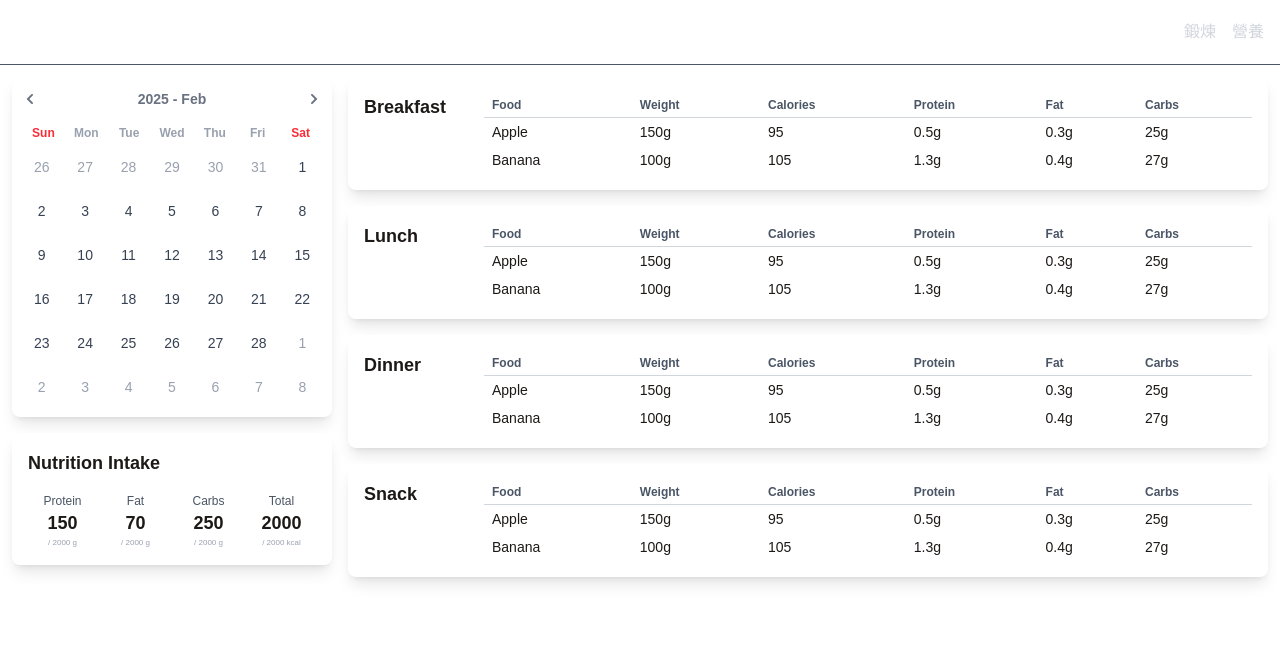
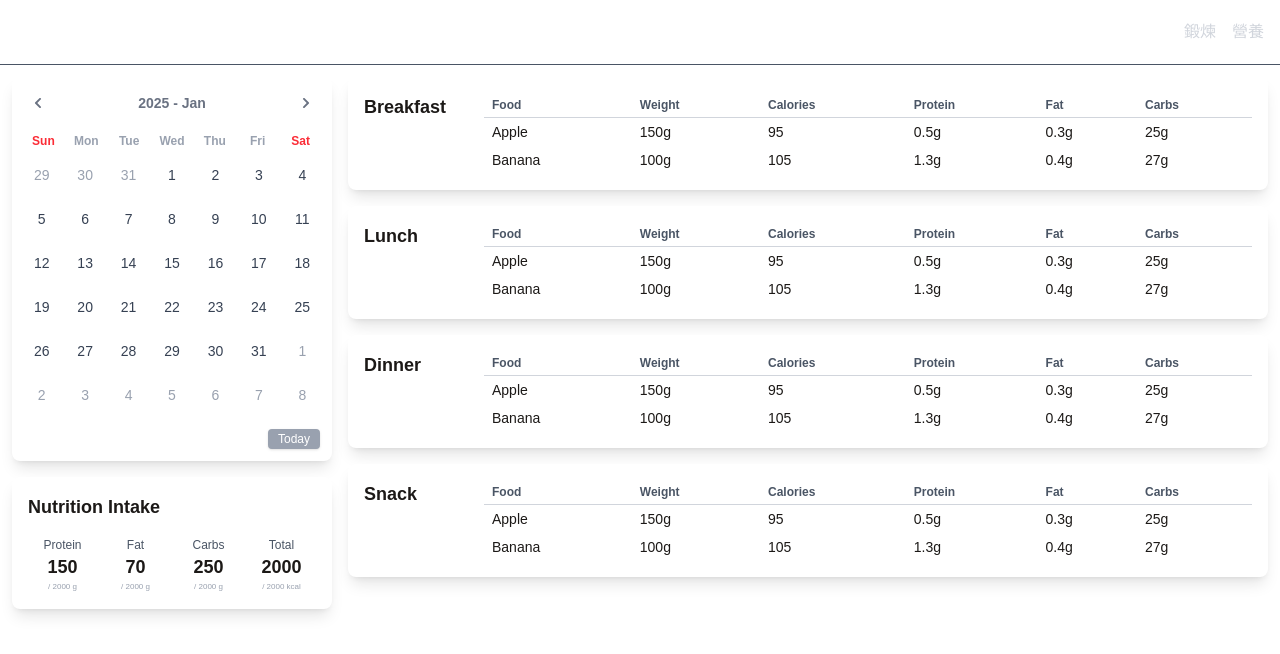
Before and after one commit to Ponywen0819/sport-app, a Next.js app: page /nutrition in a window 1280 px wide. Both pictures are taken after a click on the button 30 px from the left and 99 px from the top of the page. Shown: the top 654 px of the page. Built offline with nearby package versions, Linux system fonts and the light colour scheme.

Commit message:
Update calendar function

```diff
--- a/src/components/date-selector.tsx
+++ b/src/components/date-selector.tsx
@@ -1,12 +1,23 @@
 "use client"
 
 import { getCurrentDate, getDaysInMonth, getFirstDayOfMonth, getMonthAbbreviation } from "@/utils/time";
-import { createContext, useContext, useMemo } from "react";
+import { createContext, useContext, useMemo, useState } from "react";
 import { FaChevronLeft, FaChevronRight } from "react-icons/fa";
+import { IconButton } from "./icon-botton";
 
 
+type CalenderDate = {
+  year: number,
+  month: number,
+  day: number
+}
+
 type DateSelectorContext = {
-  currentDate: Date
+  selectedDate: CalenderDate
+  displayYear: number
+  displayMonth: number
+
+  onSelectDate: (date: CalenderDate) => void
 }
 
 const context = createContext<DateSelectorContext | null>(null);
@@ -22,22 +33,63 @@ const useDateSelectorContext = () => {
 
 
 export const DateSelector = () => {
-  const defaultDate = getCurrentDate()
+  const defaultSelectedDate = useMemo(() => getCurrentCalenderDate(), [])
+
+  const [selectedDate, setSelectedDate] = useState(defaultSelectedDate)
+  const [displayYear, setDisplayYear] = useState(defaultSelectedDate.year)
+  const [displayMonth, setDisplayMonth] = useState(defaultSelectedDate.month)
+
+  const handleSwitchToNextMonth = () => {
+    const [nextYear, nextMonth] = getNextYearAndMonth(displayYear, displayMonth)
+
+    setDisplayYear(nextYear)
+    setDisplayMonth(nextMonth)
+  }
+
+  const handleSwitchToPreviousMonth = () => {
+    const [previousYear, previousMonth] = getPreviousYearAndMonth(displayYear, displayMonth)
+
+    setDisplayYear(previousYear)
+    setDisplayMonth(previousMonth)
+  }
+
+  const handleBackToToday = () => {
+    const currentDate = getCurrentDate()
+
+    setDisplayYear(currentDate.getFullYear())
+    setDisplayMonth(currentDate.getMonth())
+  }
+
+  const handleSelectDate = (date: CalenderDate) => {
+    const { year, month } = date
+
+    setDisplayYear(year)
+    setDisplayMonth(month)
+
+    setSelectedDate(() => ({ ...date }))
+  }
 
   const value = useMemo<DateSelectorContext>(() => ({
-    currentDate: defaultDate
-  }), [])
+    selectedDate: selectedDate,
+    displayYear: displayYear,
+    displayMonth: displayMonth,
+    onSelectDate: handleSelectDate
+  }), [selectedDate, displayYear, displayMonth])
 
   return (
     <context.Provider value={value}>
       <div className="bg-white shadow-lg rounded-lg p-3  w-xs mx-auto text-stone-900">
-        <MonthNavigator />
+        <MonthNavigator onNextMonth={handleSwitchToNextMonth} onPrevMonth={handleSwitchToPreviousMonth} />
         <WeekdayHeader />
         <Calendar />
+        <div className="flex justify-end mt-4">
+          <BackToTodayBotton onClick={handleBackToToday} />
+        </div>
       </div>
     </context.Provider>
   );
 };
+
 
 type MonthNavigatorProps = {
   monthDisplay?: string;
@@ -46,31 +98,19 @@ type MonthNavigatorProps = {
 };
 
 export const MonthNavigator = (props: MonthNavigatorProps) => {
-  // const { monthDisplay = "2023 - Oct", onPrevMonth, onNextMonth } = props;
-  const { currentDate } = useDateSelectorContext()
+  const { onPrevMonth, onNextMonth } = props;
+  const { displayYear, displayMonth } = useDateSelectorContext()
 
-  const year = currentDate.getFullYear()
-  const month = currentDate.getMonth()
+  const monthAbbrev = getMonthAbbreviation(displayMonth)
 
-  const monthAbbrev = getMonthAbbreviation(month)
-
-  const monthDisplay = `${year} - ${monthAbbrev}`
+  const monthDisplay = `${displayYear} - ${monthAbbrev}`
 
   return (
     <div className="flex justify-between items-center mb-4 font-bold">
-      <button
-        // onClick={onPrevMonth}
-        className="  text-gray-500 hover:text-gray-700"
-      >
-        <FaChevronLeft size={12} />
-      </button>
+      <IconButton icon={FaChevronLeft} onClick={onPrevMonth} size={12} aria-label="previous month" />
       <button className="text-sm text-gray-500">{monthDisplay}</button>
-      <button
-        // onClick={onNextMonth}
-        className="text-gray-500 hover:text-gray-700"
-      >
-        <FaChevronRight size={12} />
-      </button>
+      <IconButton icon={FaChevronRight} onClick={onNextMonth} size={12} aria-label="next month" />
+
     </div>
   );
 };
@@ -104,95 +144,116 @@ const WeekdayName = (props: WeekdayNameProps) => {
 };
 
 const Calendar = () => {
-  const { currentDate } = useDateSelectorContext()
-  const offset = getFirstDayByDate(currentDate)
+  const { displayYear, displayMonth } = useDateSelectorContext()
+  const offset = getFirstDayOfMonth(displayYear, displayMonth)
 
-  const year = currentDate.getFullYear()
-  const month = currentDate.getMonth()
+  const currentDays = getDaysInMonth(displayYear, displayMonth)
 
-  const currentDays = getDaysInMonthByDate(currentDate)
-
-  const previousDays = getPreviousMonthDays(currentDate)
   const nextMonthDays = 42 - (currentDays + offset)
 
-  // 生成上個月的日期
-  const previousMonthDates = Array.from({ length: offset }, (_, i) => ({
-    year: month === 0 ? year - 1 : year,
-    month: month === 0 ? 11 : month - 1,
-    day: previousDays - offset + i + 1,
-    isCurrentMonth: false
+  const [previousYaer, previousMonth] = getPreviousYearAndMonth(displayYear, displayMonth)
+  const [nextYear, nextMonth] = getNextYearAndMonth(displayYear, displayMonth)
+
+  const previousDays = getDaysInMonth(previousYaer, previousMonth)
+
+
+  const previousMonthDates: DateButtonProps[] = Array.from({ length: offset }, (_, i) => ({
+    year: previousYaer,
+    month: previousMonth,
+    day: previousDays - offset + i + 1
   }))
 
-  // 生成當前月的日期
-  const currentMonthDates = Array.from({ length: currentDays }, (_, i) => ({
-    year,
-    month,
-    day: i + 1,
-    isCurrentMonth: true
+  const currentMonthDates: DateButtonProps[] = Array.from({ length: currentDays }, (_, i) => ({
+    year: displayYear,
+    month: displayMonth,
+    day: i + 1
   }))
 
-  // 生成下個月的日期
-  const nextMonthDates = Array.from({ length: nextMonthDays }, (_, i) => ({
-    year: month === 11 ? year + 1 : year,
-    month: month === 11 ? 0 : month + 1,
-    day: i + 1,
-    isCurrentMonth: false
+  const remainDates = 42 - offset - currentDays
+  const nextMonthDates: DateButtonProps[] = Array.from({ length: remainDates }, (_, i) => ({
+    year: nextYear,
+    month: nextMonth,
+    day: i + 1
   }))
 
   const dates = [...previousMonthDates, ...currentMonthDates, ...nextMonthDates]
 
+
   return (
-    <div className="grid grid-cols-7 gap-2 text-center">
-      {dates.map((date, index) => (
-        <DateButton
-          key={index}
-          year={date.year}
-          month={date.month}
-          day={date.day}
-          isCurrentMonth={date.isCurrentMonth}
-        />
+    <div className="grid grid-cols-7 gap-2 text-center grid-rows-6">
+      {dates.map((props, index) => (
+        <DateButton key={index} {...props} />
       ))}
     </div>
   )
 }
 
-const getFirstDayByDate = (date: Date) => {
-  const year = date.getFullYear()
-  const month = date.getMonth()
-
-  return getFirstDayOfMonth(year, month)
+const getPreviousYearAndMonth = (year: number, month: number) => {
+  const previousYear = month === 0 ? year - 1 : year
+  const previousMonth = (month + 11) % 12
+  return [previousYear, previousMonth]
 }
 
-const getDaysInMonthByDate = (date: Date) => {
-  const year = date.getFullYear()
-  const month = date.getMonth()
-
-  return getDaysInMonth(year, month)
-}
-
-const getPreviousMonthDays = (date: Date) => {
-  const year = date.getFullYear()
-  const month = date.getMonth()
-
-  const previousYear = month === 1 ? year - 1 : year
-  const previousMonth = (month - 1) % 12
-  return getDaysInMonth(previousYear, previousMonth)
+const getNextYearAndMonth = (year: number, month: number) => {
+  const nextYear = month === 11 ? year + 1 : year
+  const nextMonth = (month + 1) % 12
+  return [nextYear, nextMonth]
 }
 
 
-type DateButtonProps = {
-  year: number
-  month: number
-  day: number
-  isCurrentMonth?: boolean
-}
+type DateButtonProps = CalenderDate
 
 const DateButton = (props: DateButtonProps) => {
-  const { day, isCurrentMonth = true } = props
-  const textColor = isCurrentMonth ? "text-gray-700" : "text-gray-400"
+  const { year, month, day } = props
+  const { displayYear, displayMonth, selectedDate, onSelectDate } = useDateSelectorContext()
+  const currentDate = getCurrentCalenderDate()
+
+
+  const isSelectedDate = year === selectedDate.year && month === selectedDate.month && day === selectedDate.day
+  const isCurrentDate = year === currentDate.year && month === currentDate.month && day === currentDate.day
+  const isDisplayingMonth = year === displayYear && month === displayMonth
+
+  const className = `py-2 rounded-full text-sm hover:bg-blue-100 hover:text-gray-500 transition-all duration-200 relative
+    ${isCurrentDate ? "after:content-['']  after:absolute after:w-3 after:border-b-2 after:border-gray-700 after:bottom-1/2 after:left-1/2  after:-translate-x-1/2 after:translate-y-3" : ""}
+    ${isCurrentDate && isSelectedDate ? "after:border-white" : ""}
+    ${isSelectedDate ? "bg-blue-300 text-white" : isDisplayingMonth ? "text-gray-700" : "text-gray-400"}
+    `
+
+  const handleClick = () => onSelectDate(props)
+
+
   return (
-    <button className={`py-2 rounded-full text-sm hover:bg-blue-100 transition-colors duration-200 ${textColor}`}>
+    <button className={className} onClick={handleClick}>
       {day}
     </button>
   )
 }
+
+type BackToTodayBottonProps = {
+  onClick?: () => void
+}
+
+const BackToTodayBotton = (props: BackToTodayBottonProps) => {
+  const { onClick } = props
+  const { displayYear, displayMonth } = useDateSelectorContext()
+  const today = getCurrentDate()
+
+  const isCurrentMonth = displayYear === today.getFullYear() && displayMonth === today.getMonth()
+  const className = ` px-2  text-xs rounded-sm border-2 border-gray-400 bg-gray-400 text-white hover:text-gray-400 hover:bg-white hover:text-gray-300 transition-all duration-200 shadow-sm
+    ${isCurrentMonth ? "opacity-0" : "opacity-100"}
+  `
+
+  return <button className={className} onClick={onClick}>
+    Today
+  </button>
+}
+
+const getCurrentCalenderDate = (): CalenderDate => {
+  const currentDate = getCurrentDate()
+  return {
+    year: currentDate.getFullYear(),
+    month: currentDate.getMonth(),
+    day: currentDate.getDate()
+  }
+
+}
--- /dev/null
+++ b/src/components/icon-botton.tsx
@@ -0,0 +1,24 @@
+import { HTMLAttributes } from 'react';
+import { IconType } from 'react-icons';
+
+type IconButtonProps = {
+    icon: IconType;
+    onClick?: () => void;
+    color?: string;
+    size?: number | string;
+} & HTMLAttributes<HTMLButtonElement>
+
+export const IconButton = (props: IconButtonProps) => {
+    const { icon: Icon, color, size, className, ...buttonProps } = props
+    const finalClassName = `text-gray-500 hover:text-white hover:bg-gray-200 p-2 rounded-full transition-all duration-300 ${className || ""}`
+
+    return (
+        <button
+            type='button'
+            className={finalClassName}
+            {...buttonProps}
+        >
+            <Icon size={size}/>
+        </button>
+    );
+};
--- a/src/utils/time.ts
+++ b/src/utils/time.ts
@@ -49,15 +49,12 @@ export function getCurrentDateString(): string {
 /**
  * 獲取指定年份與月份的第一天是星期幾
  * @param year 年份
- * @param month 月份 (1-12)
+ * @param month 月份 (0-11)
  * @returns 星期幾 (0-6, 0=星期日, 1=星期一, ..., 6=星期六)
  */
 export function getFirstDayOfMonth(year: number, month: number): number {
-    // 創建指定年份和月份的日期物件
-    // 注意：JavaScript 的月份是從 0 開始的，所以要減 1
     const date = new Date(year, month, 1);
 
-    // 使用 getDay() 方法獲取星期幾
     return date.getDay();
 }
 
```
